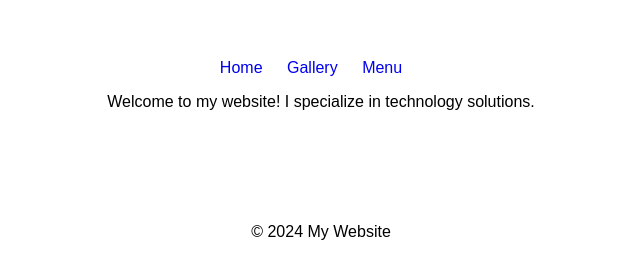
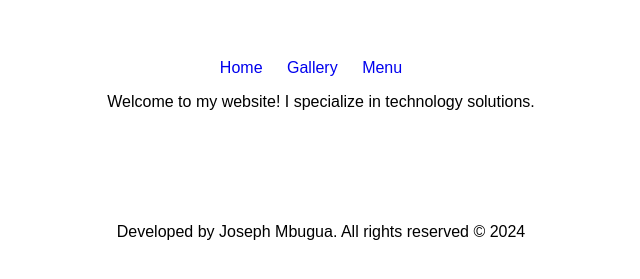
Before and after one commit to Joseph-Mbugua/image-links, a website: page image-links.html in a window 1280 px wide. Shown: the part 81-360 px from the top of the page, without its empty margins (319-959 px from the left). Drawn offline with Linux system fonts and the light colour scheme.

Commit message:
second commit

```diff
--- a/image-links.html
+++ b/image-links.html
@@ -111,7 +111,7 @@
       </section>
     </main>
     <footer>
-      <p>© 2024 My Website</p>
+      <p>Developed by Joseph Mbugua. All rights reserved © 2024 </p>
     </footer>
   </body>
 </html>
```
